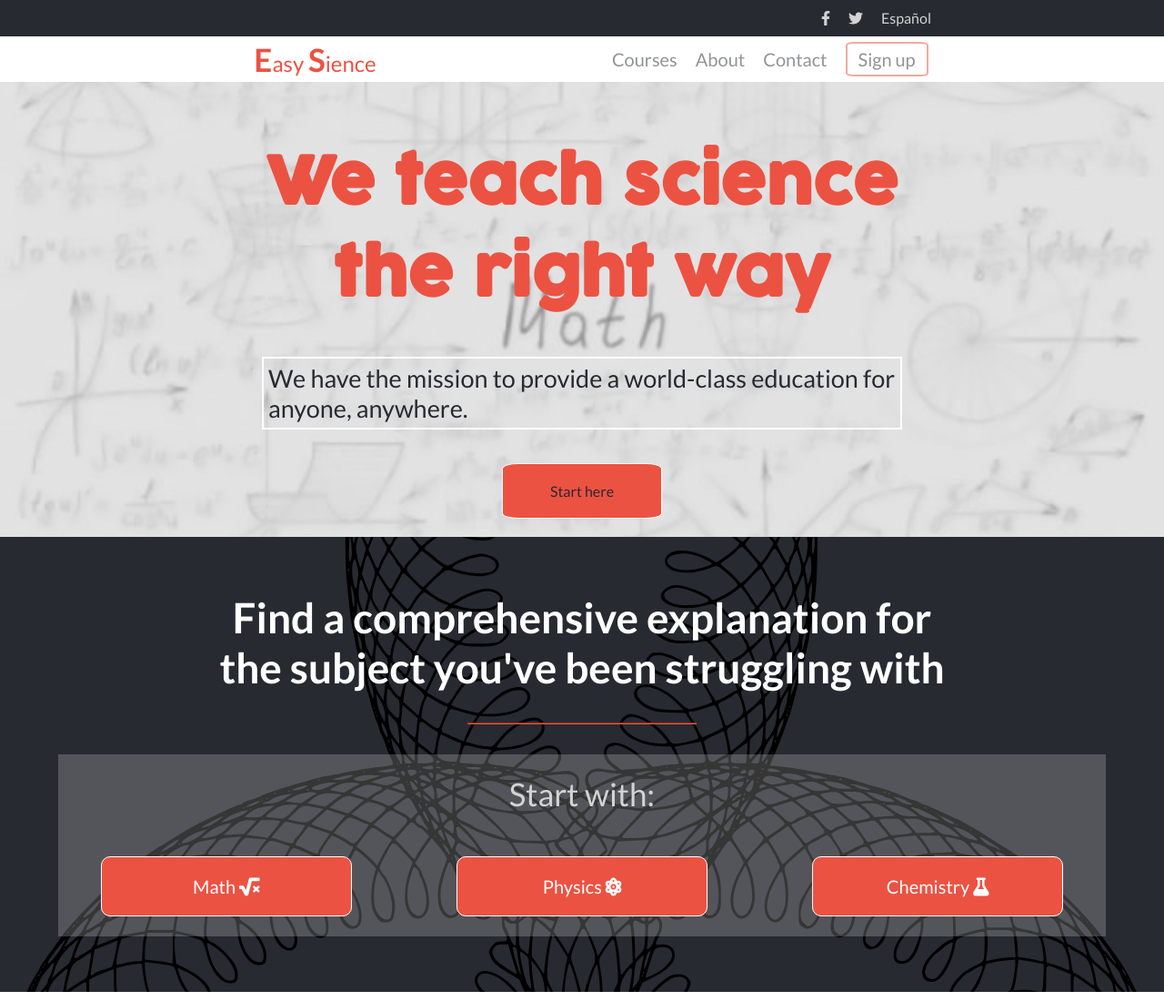
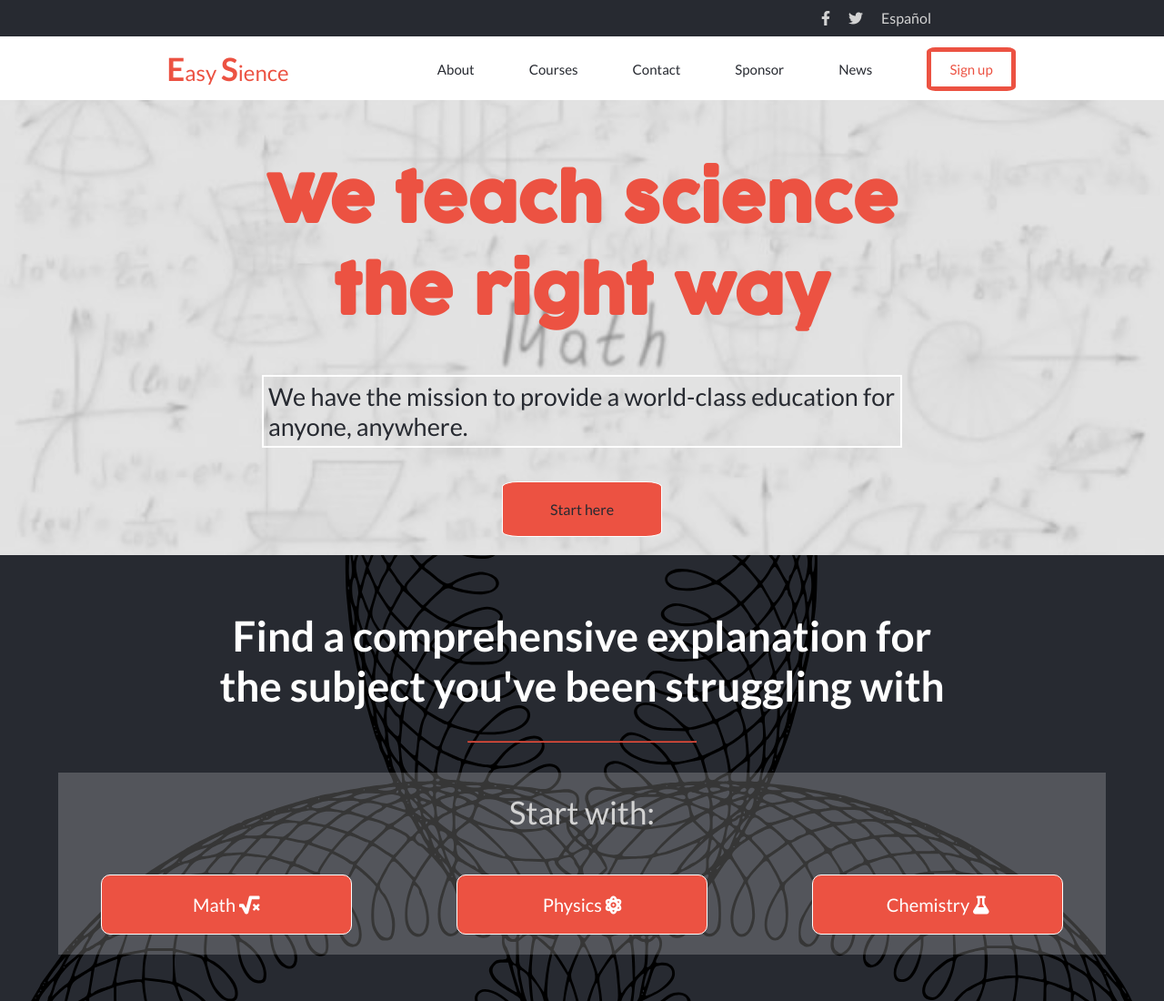
Before and after one commit to carloshs1994/easyscience, a website: page index.html in a window 1280 px wide. Shown: the top 1100 px of the page at 91% size. Drawn offline with Linux system fonts and the light colour scheme.

Commit message:
Fix nav bar

```diff
--- a/index.html
+++ b/index.html
@@ -24,9 +24,11 @@
       <div class="hamburger-menu"><img id="menu-button" src="assets/hamburger-menu.png" alt="menu"></div>
       <ul id="menu">
         <li class="closeButtonContainer"><span id="closeButton">X</span></li>
+        <li><a class="Personal-information" href="#about">About</a></li>
         <li><a class="Personal-information" href="courses.html">Courses</a></li>
-        <li><a class="Personal-information" href="#about">About</a></li>
         <li><a class="Personal-information" href="#contact">Contact</a></li>
+        <li><a class="Personal-information" href="#contact">Sponsor</a></li>
+        <li><a class="Personal-information" href="#contact">News</a></li>
         <li><a class="Personal-information button sign-up" href="#">Sign up</a></li>
       </ul>
     </nav>
--- a/style.css
+++ b/style.css
@@ -39,7 +39,7 @@
 
 nav {
   padding-left: 20px;
-  height: 50px;
+  height: 70px;
   display: flex;
   justify-content: flex-start;
   align-items: center;
@@ -81,7 +81,7 @@
   flex-direction: column;
   justify-content: center;
   align-items: center;
-  gap: 80px;
+  gap: 60px;
   transition: 0.5s;
   z-index: 2;
 }
@@ -501,9 +501,14 @@
     height: auto;
     flex-direction: row;
     background-color: #fff;
+    list-style: none;
+    padding: 0;
+    margin: 0;
+    display: flex;
+    gap: 40px;
+    justify-content: space-evenly;
   }
 
-  nav ul,
   .social-network ul {
     list-style: none;
     padding: 0;
@@ -526,14 +531,14 @@
 
   nav ul li a {
     font-family: lato, Arial, Helvetica, sans-serif;
-    font-size: 20px;
+    font-size: 15px;
   }
 
   nav ul li {
     display: block;
-    opacity: 0.5;
     transition: 0.5s;
     border-bottom: none;
+    opacity: 1;
   }
 
   a:hover,
@@ -561,9 +566,10 @@
     display: block;
   }
 
-  .sign-up {
-    padding: 5px 12px;
-    border: 2px solid #ec5242;
+  nav ul li a.sign-up {
+    padding: 10px 20px;
+    color: #ec5242;
+    border: 5px solid #ec5242;
     background-color: #fff;
   }
 
@@ -668,3 +674,9 @@
     order: 0;
   }
 }
+
+@media (min-width: 800px) {
+  nav ul {
+    gap: 60px;
+  }
+}
```
